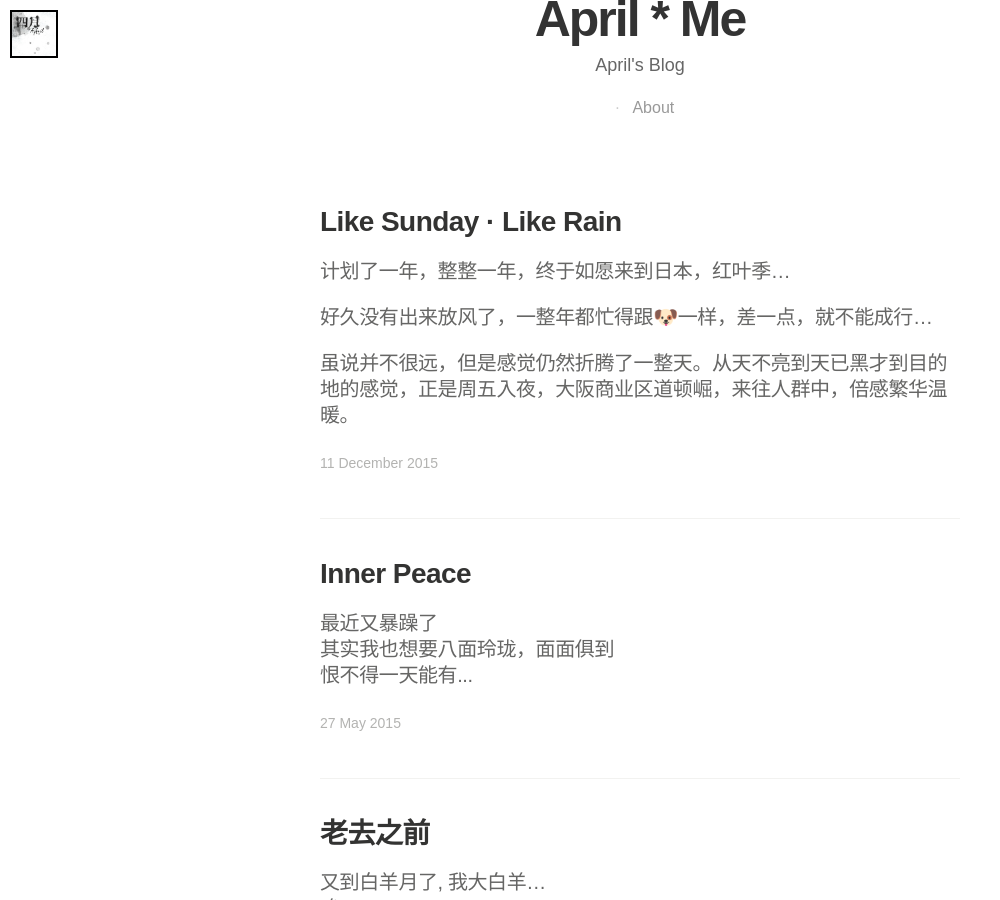
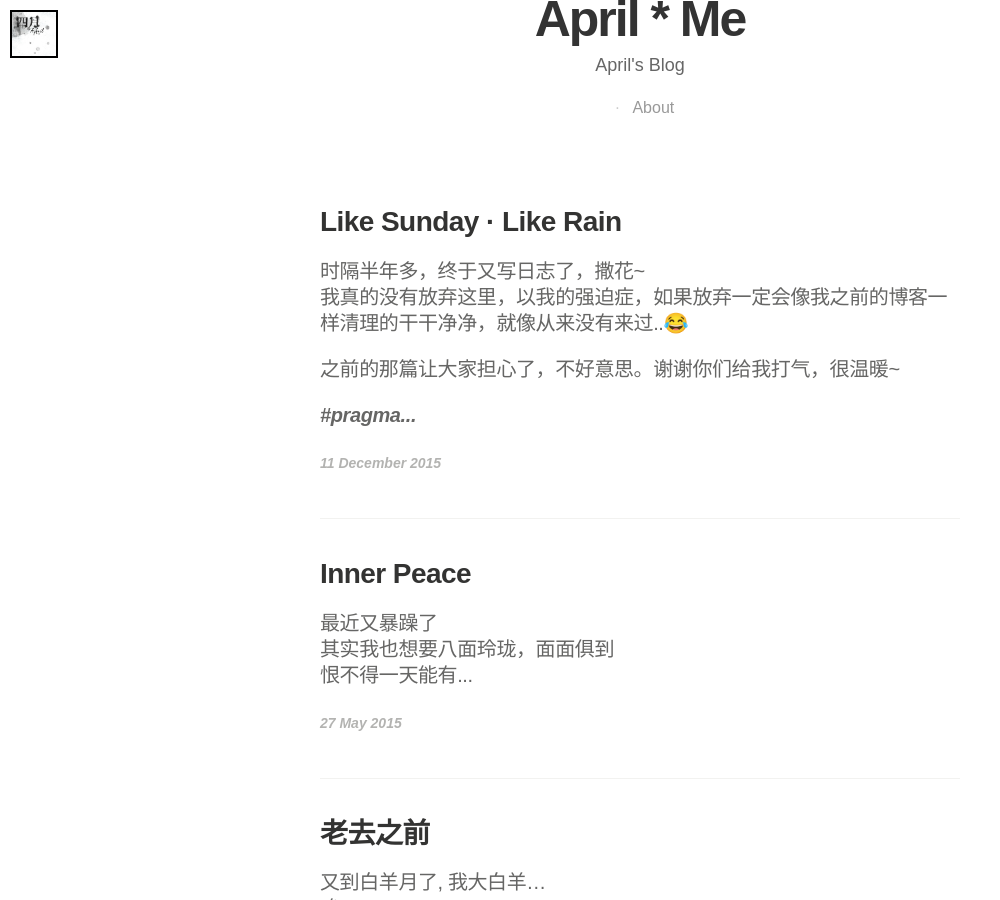
Before and after one commit to aprilnov/BlogSource, a Jekyll site: the page built from index.html, in a window 1280 px wide and 900 px high, scrolled down 490 px. Shown: the whole window, without its empty margins (0-1000 px from the left). Built offline with Jekyll 4.4.1, drawn with Linux system fonts in a browser that asks for light colours; Markdown is read by kramdown in place of the engine named in the settings; the list of posts is cut into pages by our own code.

Commit message:
minor modify

```diff
--- a/_posts/2015-12-11-like-sunday-like-rain.markdown
+++ b/_posts/2015-12-11-like-sunday-like-rain.markdown
@@ -6,6 +6,14 @@
 tags: Mics
 image: /assets/article_images/2015-12-11-nihong-like-sunday-like-rain/desktop.jpg
 ---
+时隔半年多，终于又写日志了，撒花~
+我真的没有放弃这里，以我的强迫症，如果放弃一定会像我之前的博客一样清理的干干净净，就像从来没有来过..😂
+
+之前的那篇让大家担心了，不好意思。谢谢你们给我打气，很温暖~
+
+
+***\#pragma mark - 分割线***
+
 
 计划了一年，整整一年，终于如愿来到日本，红叶季...
 
```
